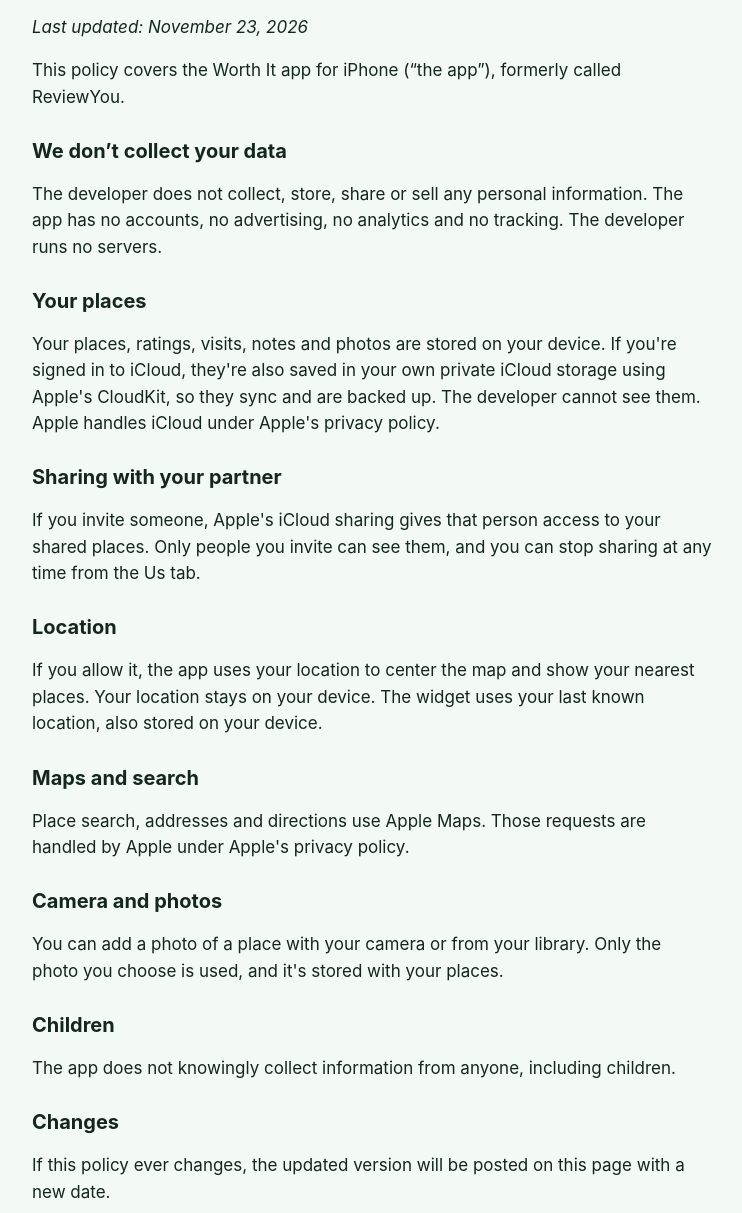
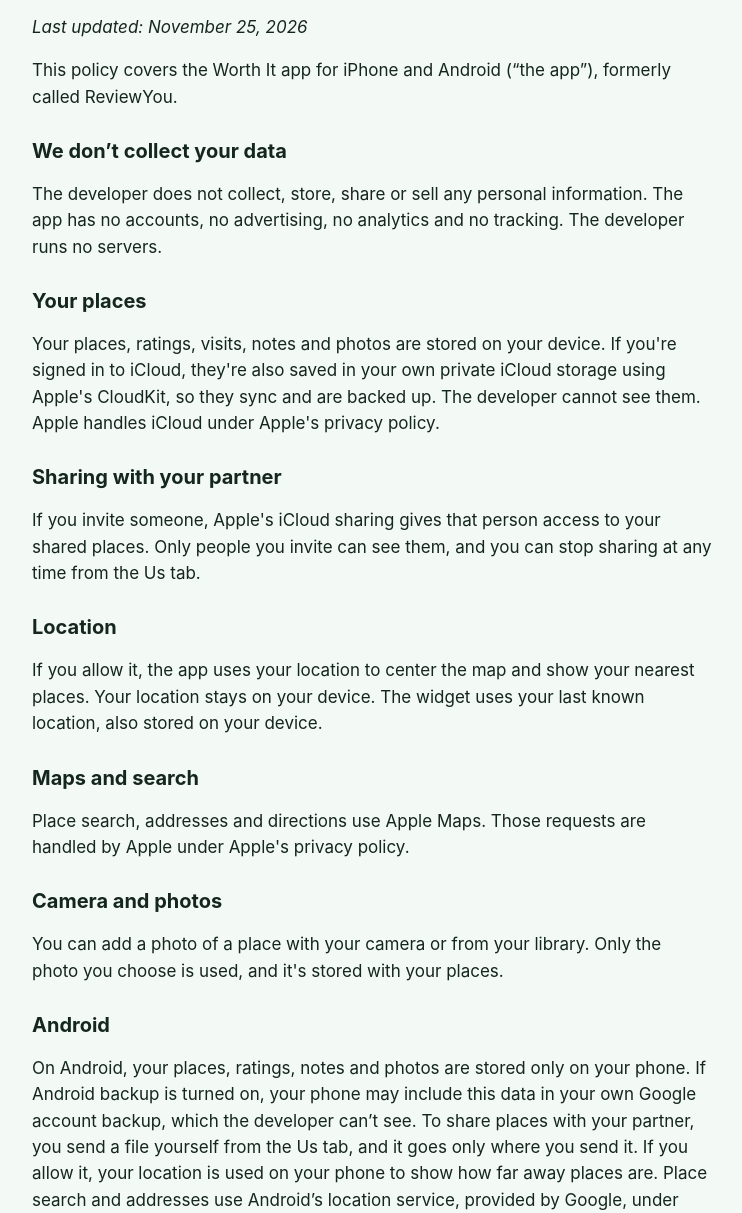
Before and after one commit to chrisdjbaker/worthit-app, a plain HTML site: page privacy.html in a window 1280 px wide. Shown: the part 79-1292 px from the top of the page, without its empty margins (268-1010 px from the left). Drawn offline with Linux system fonts and the light colour scheme.

Commit message:
Privacy policy: add the Android version
Co-Authored-By: Claude Opus 5.5 <noreply@anthropic.com>

```diff
--- a/privacy.html
+++ b/privacy.html
@@ -16,8 +16,8 @@
 </head>
 <body>
 <h1>Privacy Policy</h1>
-<p><em>Last updated: November 23, 2026</em></p>
-<p>This policy covers the Worth It app for iPhone (“the app”), formerly called ReviewYou.</p>
+<p><em>Last updated: November 25, 2026</em></p>
+<p>This policy covers the Worth It app for iPhone and Android (“the app”), formerly called ReviewYou.</p>
 
 <h2>We don’t collect your data</h2>
 <p>The developer does not collect, store, share or sell any personal information. The app has no accounts, no advertising, no analytics and no tracking. The developer runs no servers.</p>
@@ -37,6 +37,9 @@
 <h2>Camera and photos</h2>
 <p>You can add a photo of a place with your camera or from your library. Only the photo you choose is used, and it's stored with your places.</p>
 
+<h2>Android</h2>
+<p>On Android, your places, ratings, notes and photos are stored only on your phone. If Android backup is turned on, your phone may include this data in your own Google account backup, which the developer can’t see. To share places with your partner, you send a file yourself from the Us tab, and it goes only where you send it. If you allow it, your location is used on your phone to show how far away places are. Place search and addresses use Android’s location service, provided by Google, under <a href="https://policies.google.com/privacy">Google’s privacy policy</a>. Directions open Google Maps.</p>
+
 <h2>Children</h2>
 <p>The app does not knowingly collect information from anyone, including children.</p>
 
```
